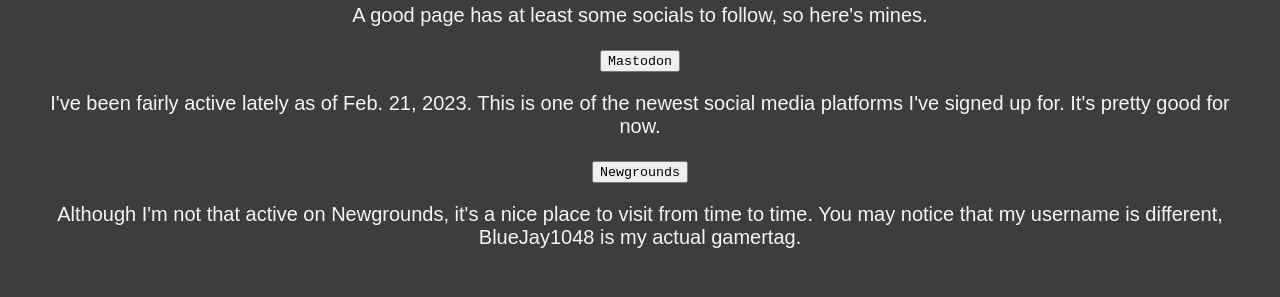
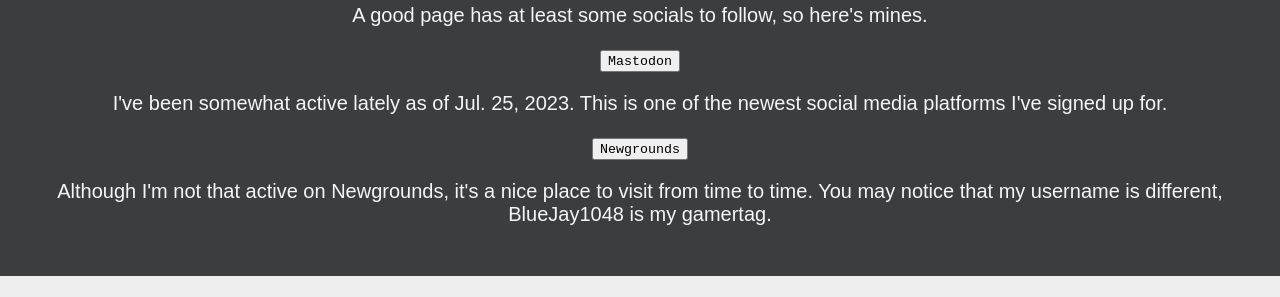
Before and after one commit to ThisUser-Bot/ThisUser-Bot.github.io, a plain HTML site: page index.html in a window 1280 px wide. Shown: the part 655-952 px from the top of the page. Drawn offline with Linux system fonts and the light colour scheme.

Commit message:
Update index.html
updated Mastodon link, removed some text, deleted WebAPK directory

```diff
--- a/index.html
+++ b/index.html
@@ -29,10 +29,10 @@
   <div class="section-dark">
     <h2>Socials</h2>
     <p>A good page has at least some socials to follow, so here's mines.</p>
-    <p><a href="https://social.hatto.dev/@thisuser0494"><button style="cursor: pointer;"><code>Mastodon</code></button></a></p>
-    <p>I've been fairly active lately as of Feb. 21, 2023. This is one of the newest social media platforms I've signed up for. It's pretty good for now.</p>
+    <p><a href="https://mastodon.social/@thisuser0494"><button style="cursor: pointer;"><code>Mastodon</code></button></a></p>
+    <p>I've been somewhat active lately as of Jul. 25, 2023. This is one of the newest social media platforms I've signed up for.</p>
     <p><a href="https://bluejay1812.newgrounds.com"><button style="cursor: pointer;"><code>Newgrounds</code></button></a></p>
-    <p>Although I'm not that active on Newgrounds, it's a nice place to visit from time to time. You may notice that my username is different, BlueJay1048 is my actual gamertag.</p>
+    <p>Although I'm not that active on Newgrounds, it's a nice place to visit from time to time. You may notice that my username is different, BlueJay1048 is my gamertag.</p>
   </div>
   <div class="section-light">
     <h2>That's all folks!</h2>
```
